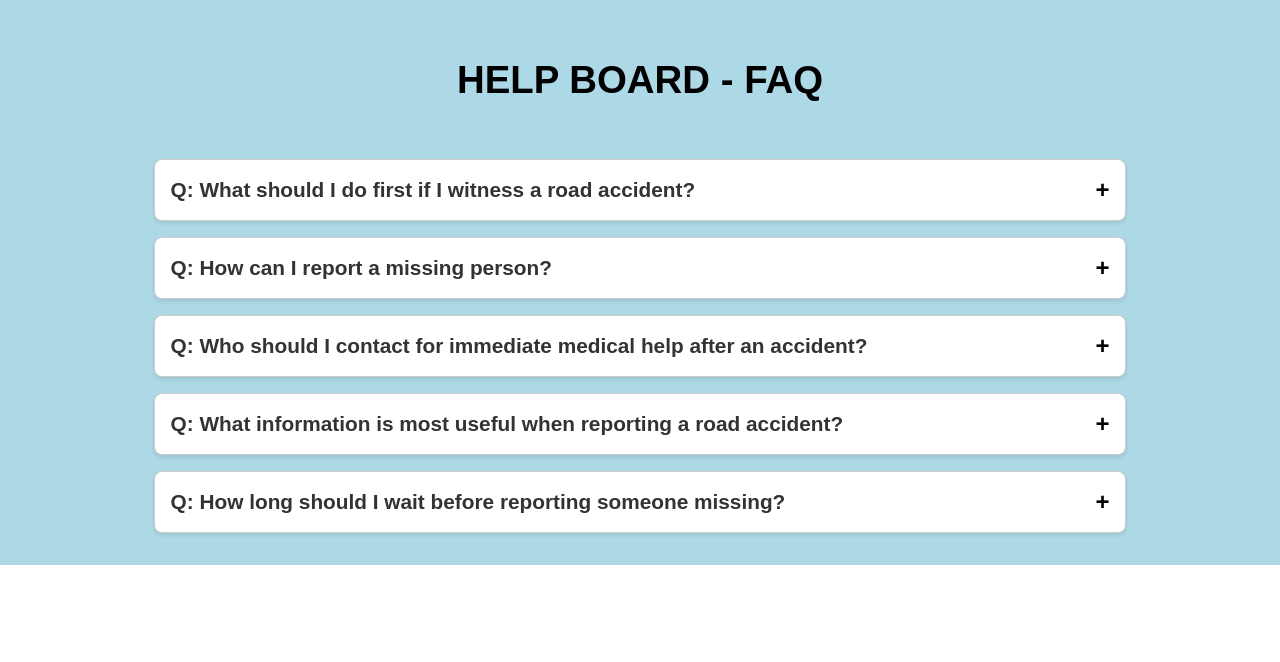
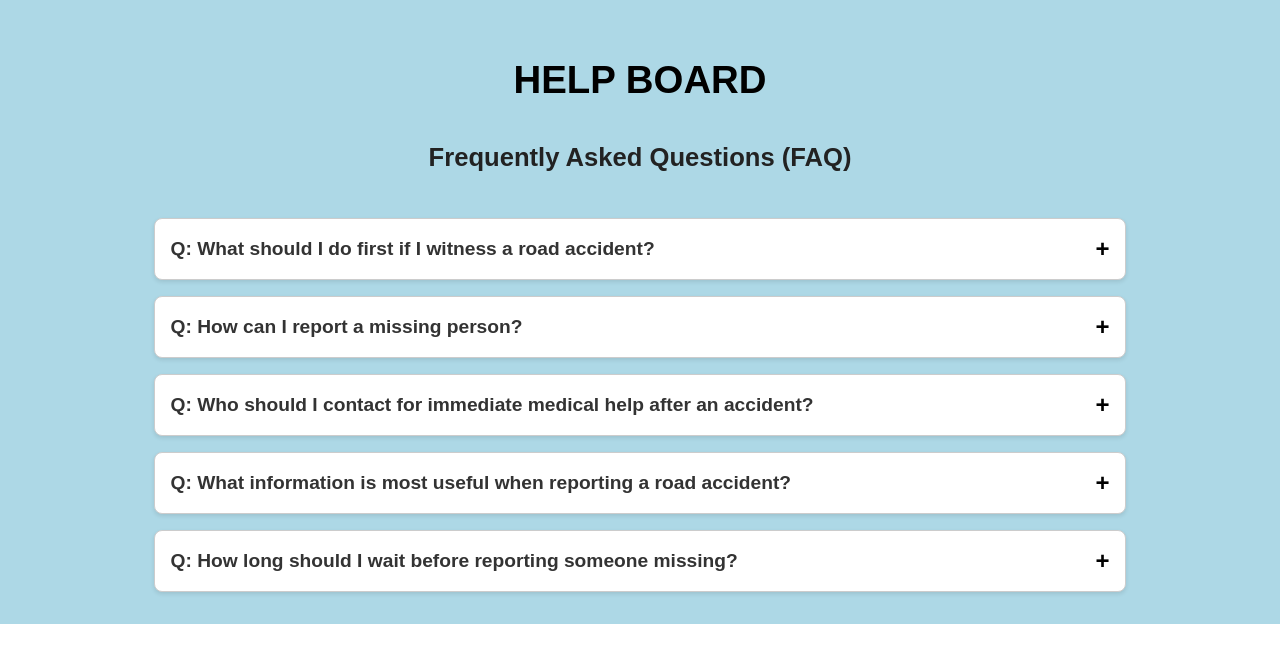
Before and after one commit to 0Aaheed0/Thikana, a React (Create React App) app: page /help-board in a window 1280 px wide. Shown: the top 662 px of the page. Built offline with nearby package versions, Linux system fonts and the light colour scheme.

Commit message:
faq place

```diff
--- a/src/HelpBoard.css
+++ b/src/HelpBoard.css
@@ -7,12 +7,19 @@
     background-color: lightblue;
 }
 
+.faq-title {
+    margin-top: 1rem;
+    font-size: 1.6rem;
+    color: #222;
+    text-align: center;
+}
+
 .faq-list {
     display: flex;
     flex-direction: column;
     gap: 1rem;
     width: 80%;
-    margin-top: 2rem;
+    margin-top: 1.5rem;
 }
 
 .faq-card {
@@ -37,7 +44,7 @@
 
 .faq-question {
     margin: 0;
-    font-size: 1.3rem;
+    font-size: 1.2rem;
     color: #333;
 }
 
--- a/src/HelpBoard.js
+++ b/src/HelpBoard.js
@@ -37,14 +37,15 @@ const HelpBoard = () => {
 
   return (
     <div className="help-board-container">
-      <h1>HELP BOARD - FAQ</h1>
+      <h1>HELP BOARD</h1>
+      <h2 className="faq-title">Frequently Asked Questions (FAQ)</h2>
       <div className="faq-list">
         {faqs.map((faq, index) => {
           const isOpen = openIndexes.includes(index);
           return (
             <div key={index} className="faq-card">
               <div className="faq-header" onClick={() => toggleFAQ(index)}>
-                <h2 className="faq-question">Q: {faq.question}</h2>
+                <h3 className="faq-question">Q: {faq.question}</h3>
                 <span className="faq-icon">{isOpen ? "−" : "+"}</span>
               </div>
               {isOpen && (
```
